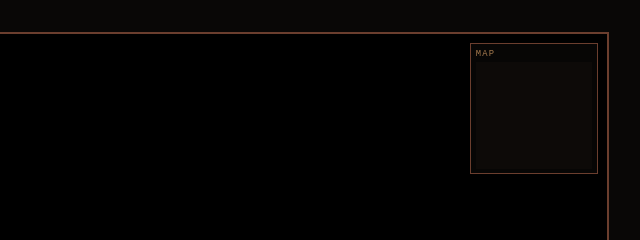
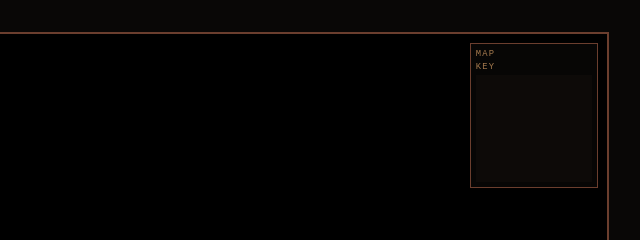
Before and after one commit to ninjakicknick/dungeon, a website built with Vite: page index.html in a window 1280 px wide. Shown: the top 240 px of the page, 448-1088 px from the left. Built offline with nearby package versions, Linux system fonts and the light colour scheme; files whose address does not match are found by name.

Commit message:
Add compact key status

```diff
--- a/index.html
+++ b/index.html
@@ -1 +1 @@
-<!doctype html><html lang="en"><head><meta charset="UTF-8"><meta name="viewport" content="width=device-width,initial-scale=1,viewport-fit=cover"><meta name="theme-color" content="#090706"><title>Dungeon</title></head><body><main id="app"><section class="playfield"><canvas id="game" width="160" height="120" aria-label="Dungeon view"></canvas><aside class="map-panel"><span>MAP</span><canvas id="map" width="60" height="55" aria-label="Explored dungeon map"></canvas></aside></section><p id="message" class="message" aria-live="polite"></p><button id="interact" class="interact" data-action="interact" hidden>EXAMINE</button><div class="controls" aria-label="Movement controls"><button data-action="left" aria-label="Turn left">↶</button><button data-action="forward" aria-label="Move forward">▲</button><button data-action="right" aria-label="Turn right">↷</button><button data-action="back" aria-label="Move backward">▼</button></div><p class="hint">WASD / arrows · E to interact</p></main><script type="module" src="/src/main.ts"></script></body></html>
+<!doctype html><html lang="en"><head><meta charset="UTF-8"><meta name="viewport" content="width=device-width,initial-scale=1,viewport-fit=cover"><meta name="theme-color" content="#090706"><title>Dungeon</title></head><body><main id="app"><section class="playfield"><canvas id="game" width="160" height="120" aria-label="Dungeon view"></canvas><aside class="map-panel"><div class="map-head"><span>MAP</span><span id="key-status" hidden>KEY</span></div><canvas id="map" width="60" height="55" aria-label="Explored dungeon map"></canvas></aside></section><p id="message" class="message" aria-live="polite"></p><button id="interact" class="interact" data-action="interact" hidden>EXAMINE</button><div class="controls" aria-label="Movement controls"><button data-action="left" aria-label="Turn left">↶</button><button data-action="forward" aria-label="Move forward">▲</button><button data-action="right" aria-label="Turn right">↷</button><button data-action="back" aria-label="Move backward">▼</button></div><p class="hint">WASD / arrows · E to interact</p></main><script type="module" src="/src/main.ts"></script></body></html>
```
